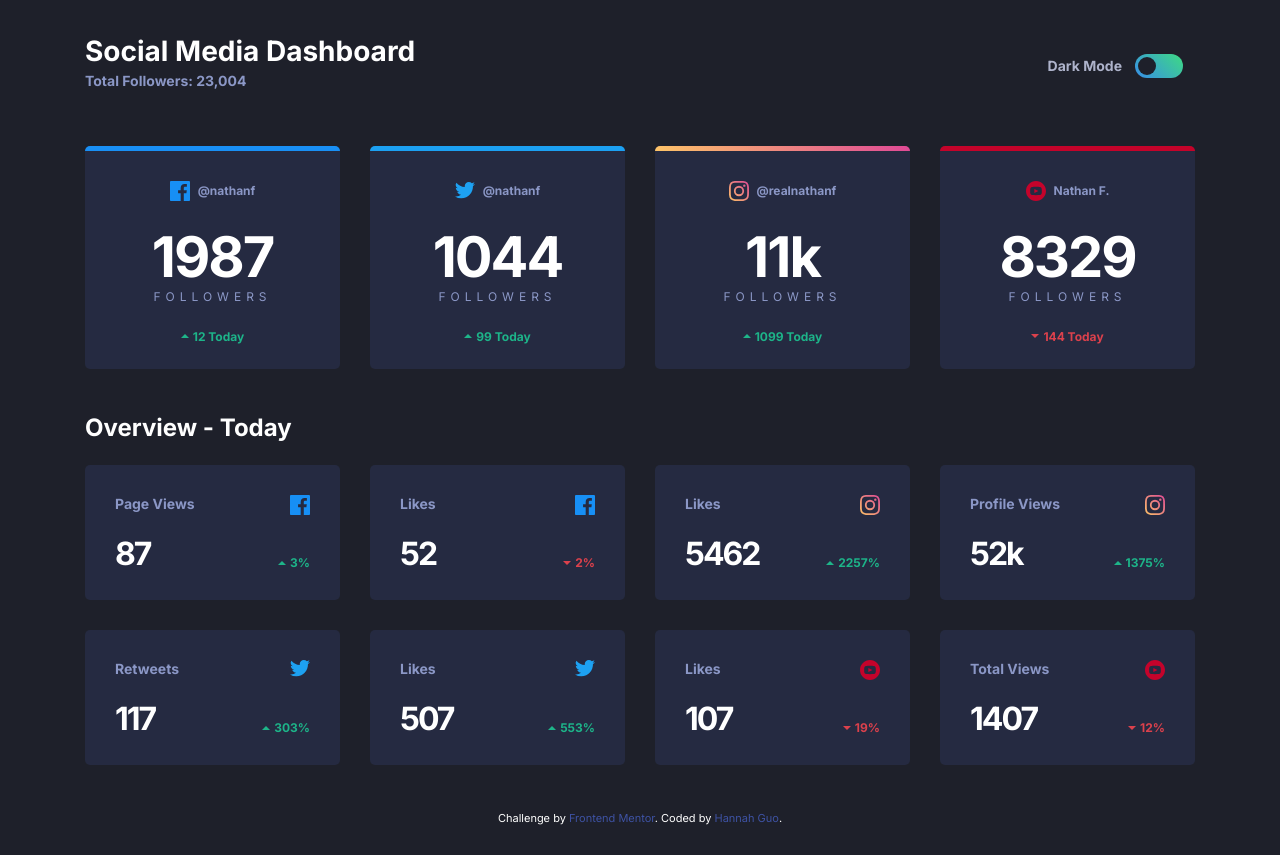
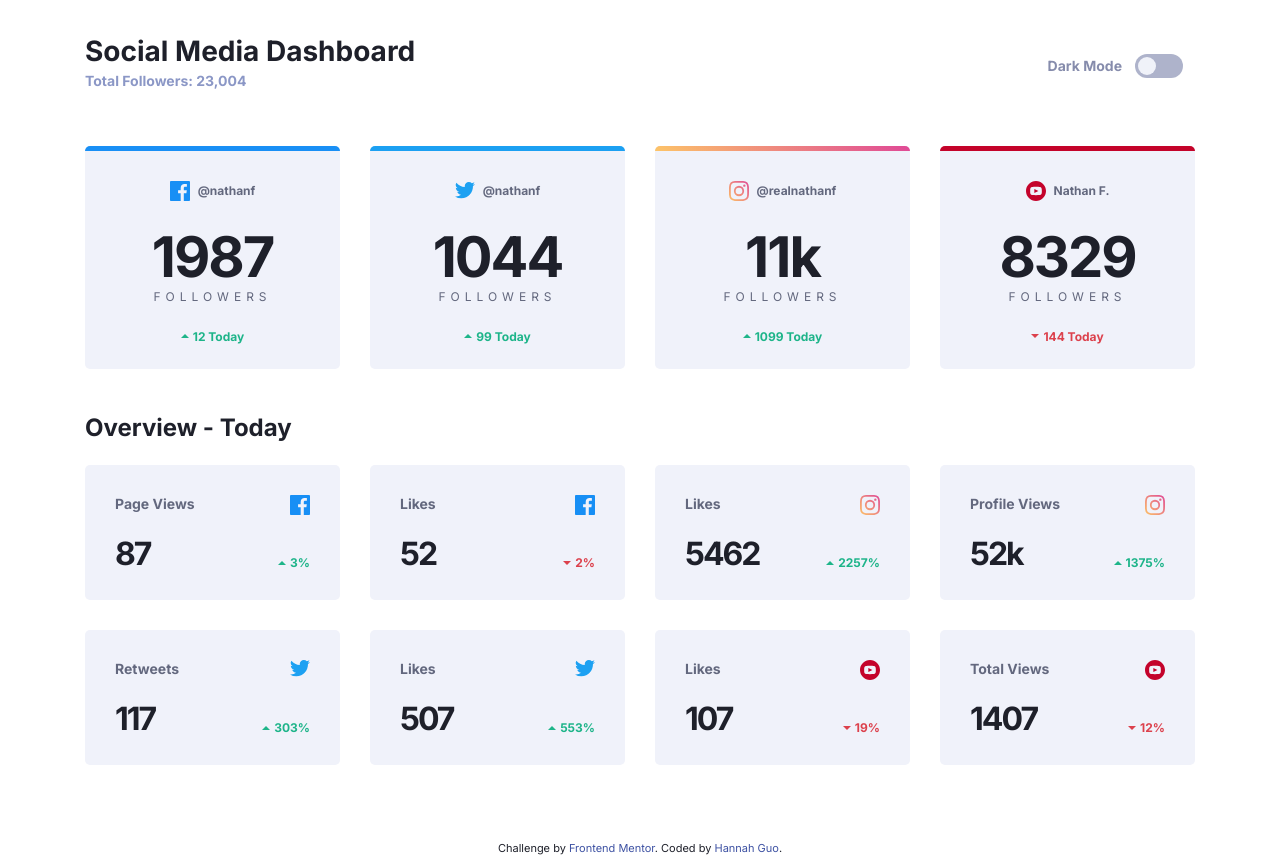
Before and after one commit to HannahChenmengguo/dashboard-project, a website: page index.html in a window 1280 px wide. Before the commit the page ends 825 px from the top, so only its background shows below. Drawn offline with Linux system fonts and the light colour scheme; files that its build step writes are made by us from their sources.

Commit message:
two themes colors

```diff
--- a/app/scss/components/card.scss
+++ b/app/scss/components/card.scss
@@ -18,15 +18,15 @@
     position: relative;
     overflow: hidden;
     padding: rem(25);
-    background: var(--dark-card);
-    color: var(--dark-text1);
+    background: var(--card-bg);
+    color: var(--text-color2);
     border-radius: rem(5);
     text-align: center;
     transition: background 150ms ease-in-out;
     cursor: pointer;
 
     &:hover {
-        background: var(--dark-card-hover);
+        background: var(--card-hover);
       }
 
     &--facebook {
@@ -101,11 +101,11 @@
     &__subtitle {
     font-size: rem(14);
     font-weight: 700;
-    color: var(--dark-text1);
+    color: var(--text-color2);
     }
 
     &__count {
-        color: var(--light-bg);
+        color: var(--text-color);
         font-weight: 700;
         letter-spacing: rem(-2);
         line-height: 1;
@@ -123,7 +123,7 @@
         font-size: rem(12);
         letter-spacing: rem(5);
         font-weight: 400;
-        color: var(--dark-text1);
+        color: var(--text-color2);
         text-transform: uppercase;
     }
 
--- a/app/scss/components/toggle.scss
+++ b/app/scss/components/toggle.scss
@@ -46,11 +46,7 @@
       width: 100%;
       top: 0;
       border-radius: rem(12);
-      background: linear-gradient(
-        225deg,
-        var(--toggle-bg-end) 0%,
-        var(--toggle-bg-start) 98.02%
-      );
+      background: var(--toggle-bg);
       pointer-events: none;
     }
 
@@ -62,7 +58,7 @@
       width: rem(18);
       height: rem(18);
       border-radius: 50%;
-      background-color: var(--dark-bg);
+      background-color: var(--toggle-button);
       transition: all 150ms ease-in-out;
     }
 
--- a/app/scss/globals/boilerplate.scss
+++ b/app/scss/globals/boilerplate.scss
@@ -11,6 +11,6 @@ body {
     margin: 0;
     padding: 0;
     font-family: var(--font-inter);
-    background: var(--dark-bg);
-    color: var(--dark-text2);
+    background: var(--background);
+    color: var(--text-color);
 }
--- a/app/scss/globals/colors.scss
+++ b/app/scss/globals/colors.scss
@@ -7,9 +7,11 @@
     --instagram-start:hsl(37, 97%, 70%);
     --instagram-end: hsl(329, 70%, 58%);
     --youtube: hsl(348, 97%, 39%);
+    --toggle-bg-light: hsl(230, 22%, 74%);
     --toggle-bg-start:hsl(210, 78%, 56%);
     --toggle-bg-end:hsl(146, 68%, 55%);
-    --toggle:hsl(230, 22%, 74%);
+    --toggle-light: hsl(230, 19%, 60%);
+    --toggle-button-light: hsl(228, 46%, 96%);
     --dark-bg: hsl(230, 17%, 14%);
     --dark-top-bg: hsl(232, 19%, 15%);
     --dark-card: hsl(228, 28%, 20%);
@@ -20,6 +22,33 @@
     --light-card: hsl(227, 47%, 96%);
     --light-text1:hsl(228, 12%, 44%);
     --light-text2: hsl(230, 17%, 14%);
+    --dark-card-hover: hsl(228, 25%, 27%);
+    --light-card-hover: hsl(228, 33%, 91%);
 
-    --dark-card-hover: hsl(228, 25%, 27%);
+    --background: var(--light-bg);
+    --text-color: var(--light-text2);
+    --text-color2: var(--light-text1);
+    --card-bg: var(--light-card);
+    --card-hover: var(--light-card-hover);
+    --toggle: var(--toggle-light);
+    --toggle-bg: var(--toggle-bg-light);
+    --toggle-button: var(--toggle-button-light);
+
 }
+
+@media (prefers-color-scheme: dark) {
+    :root {
+        --background: var(--dark-bg);
+        --text-color: var(--dark-text2);
+        --text-color2: var(--dark-text1);
+        --card-bg: var(--dark-card);
+        --card-hover: var(--dark-card-hover);
+        --toggle: var(--light-bg);
+        --toggle-bg: linear-gradient(
+            225deg,
+            var(--toggle-bg-end) 0%,
+            var(--toggle-bg-start) 98.02%
+          );
+        --toggle-button: var(--dark-bg);
+        }
+    }
--- a/index.html
+++ b/index.html
@@ -18,7 +18,7 @@
 
 
   <style>
-    .attribution { font-size: 11px; text-align: center; }
+    .attribution { font-size: 11px; text-align: center; padding-top: 30px;}
     .attribution a { color: hsl(228, 45%, 44%); }
   </style>
 </head>
```
Also changed, not shown: dist/style.css, 1 other file.
